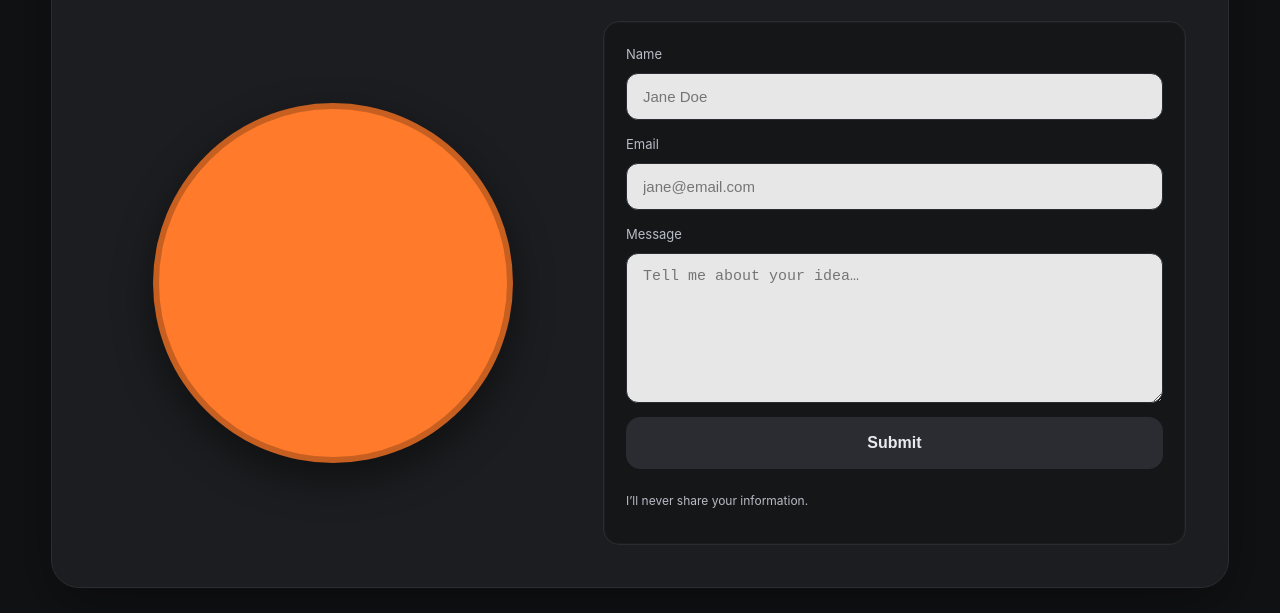
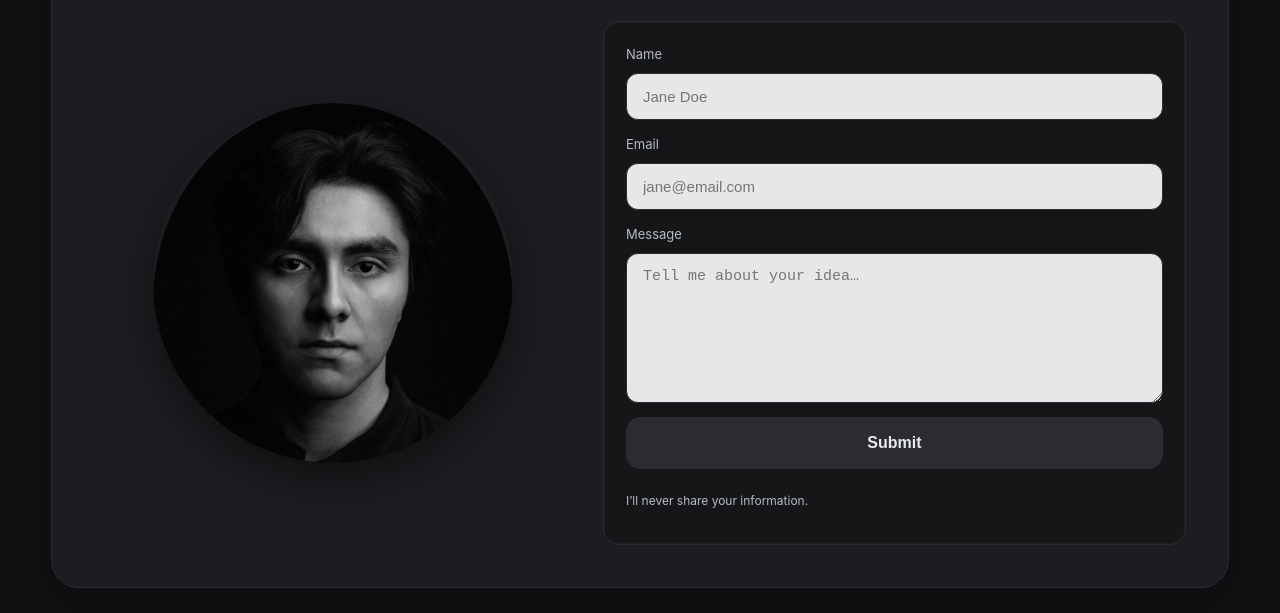
Before and after one commit to Antoniovpaz/Portafolio, a website built with Vite: page portafolio/contactme.html in a window 1280 px wide. Shown: the part 267-880 px from the top of the page. Built offline with nearby package versions, Linux system fonts and the light colour scheme.

Commit message:
foto arreglo .1

```diff
--- a/portafolio/contactme.html
+++ b/portafolio/contactme.html
@@ -84,18 +84,17 @@
       width: min(360px, 92%);
       aspect-ratio:1/1;
       border-radius:50%;
-      background: #ff7a2a;              /* el círculo naranja del mock */
+      background: transparent;              /* el círculo naranja del mock */
       box-shadow: 0 16px 40px rgba(0,0,0,.45);
       overflow:hidden;
       margin: clamp(6px, 2vw, 8px) auto;
-      border: 6px solid rgba(0,0,0,.22);
+      border: none;
     }
     .contact-avatar img{
-      width:86%; height:86%;
-      object-fit:cover;
-      border-radius:50%;
-      display:block;
-      filter: contrast(1.02);
+    width:100%;
+    height:100%;
+    border-radius:50%;
+    object-fit: cover;
     }
 
     /* Panel del formulario */
@@ -209,7 +208,7 @@
       <!-- Círculo para tu foto -->
       <div class="contact-avatar">
         <!-- Reemplaza la ruta por tu foto (cuadrada de preferencia) -->
-        <img src="/public/assets/your-photo.jpg" alt="Antonio" />
+        <img src="/assets/antonio.png" alt="Antonio" />
       </div>
 
       <!-- Formulario -->
```
